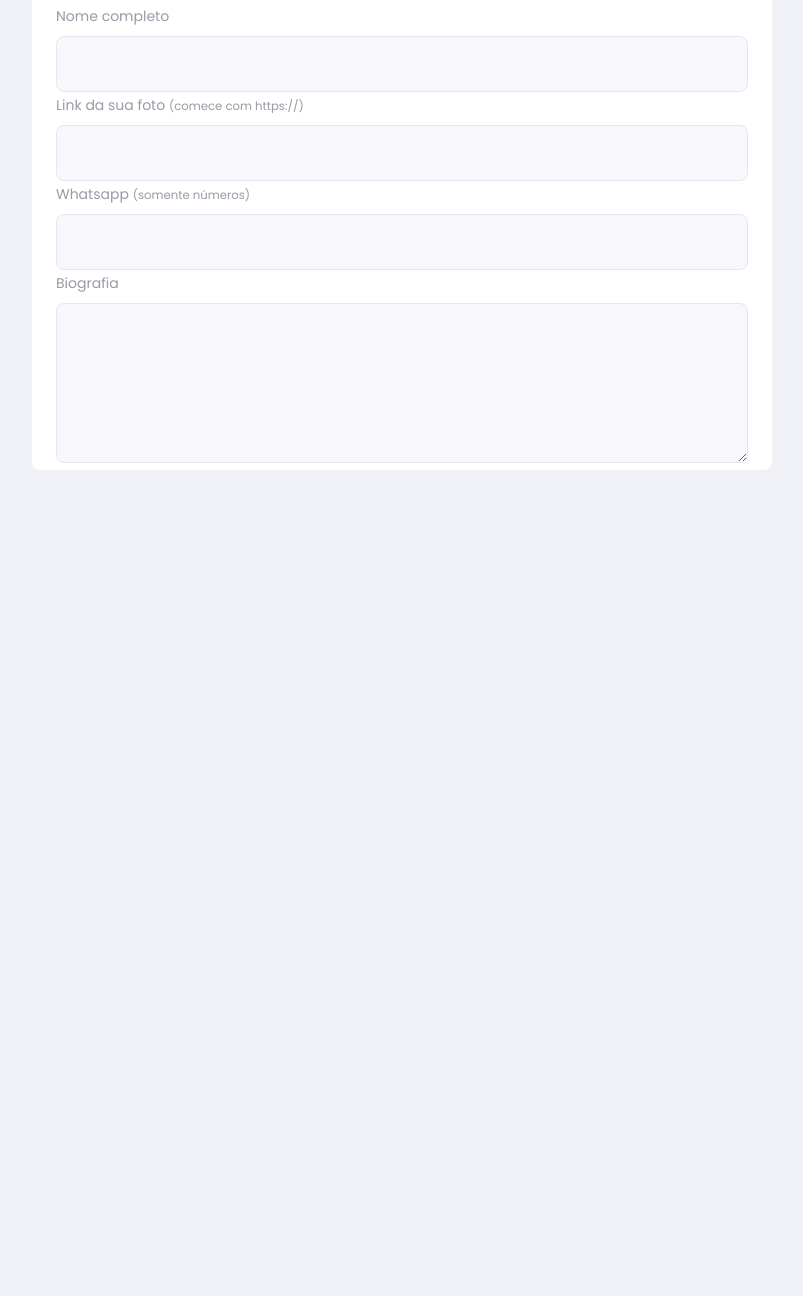
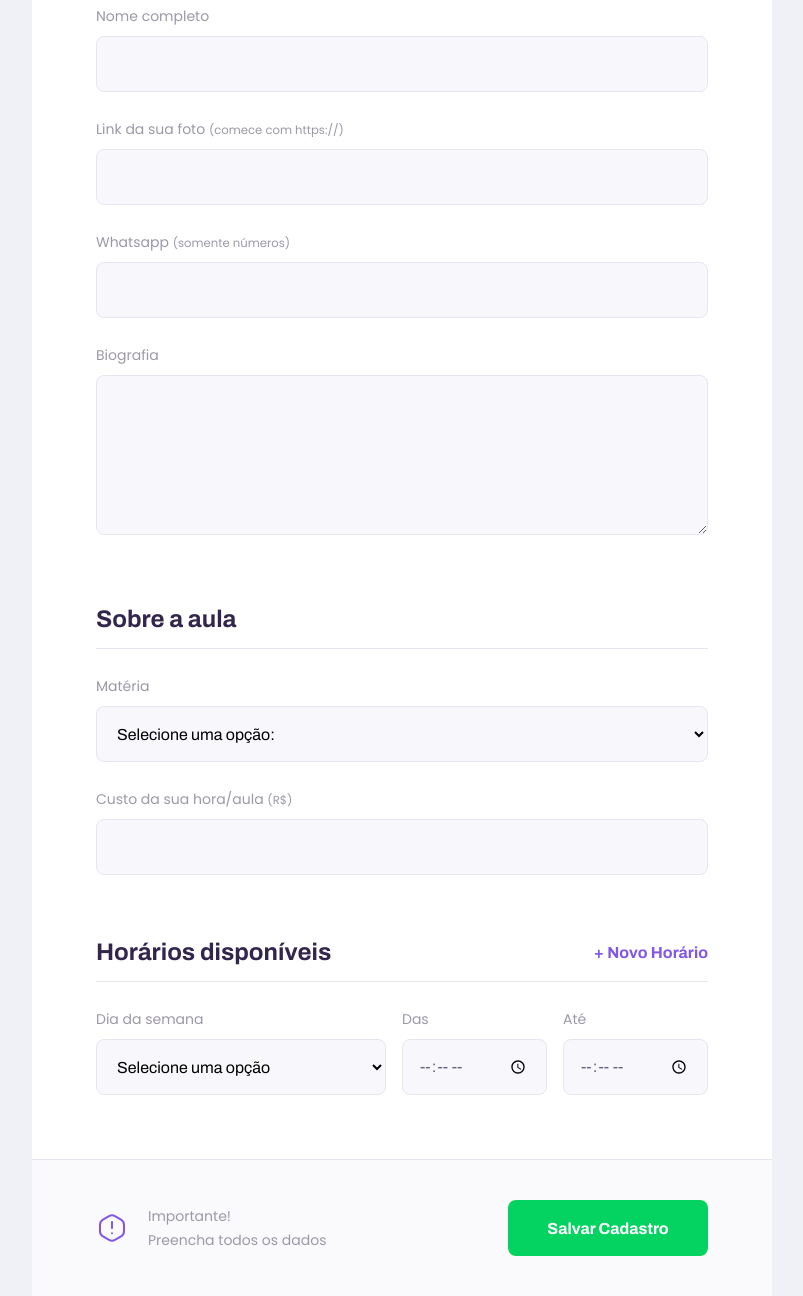
Before and after one commit to toncharles/proffy, a plain HTML site: page give-classes.html in a window 1280 px wide. Shown: the part 436-1732 px from the top of the page, without its empty margins (238-1041 px from the left). Before the commit the page ends 906 px from the top, so only its background shows below. Drawn offline with Linux system fonts and the light colour scheme.

Commit message:
completed page-give-classes layout

```diff
--- a/give-classes.html
+++ b/give-classes.html
@@ -59,7 +59,76 @@
 
                 </fieldset>
 
+                <fieldset>
+                    <legend>Sobre a aula</legend>
+
+                    <div class="select-block">
+                        <label for="subject">Matéria</label>
+                        <select name="subject" id="subject" required>
+                            <option value="">Selecione uma opção:</option>
+                            <option value="1">Artes</option>
+                            <option value="2">Biologia</option>
+                            <option value="3">Ciências</option>
+                            <option value="4">Educação Física</option>
+                            <option value="5">Física</option>
+                            <option value="6">Geografia</option>
+                            <option value="7">História</option>
+                            <option value="8">Matemática</option>
+                            <option value="9">Português</option>
+                            <option value="10">Química</option>
+                        </select>
+                    </div>
+
+                    <div class="input-block">
+                        <label for="cost">Custo da sua hora/aula <small>(R$)</small></label>
+                        <input type="cost" id="cost" type="number" required>
+                    </div>
+                </fieldset>
+
+                <fieldset id="schedule-items">
+                    <legend>Horários disponíveis
+                        <button id="add-time">+ Novo Horário</button>
+                    </legend>
+
+                    <div class="schedule-item">
+                        <div class="select-block">
+                            <label for="weekday">Dia da semana</label>
+                            <select name="weekday[]" required>
+                                <option value="">Selecione uma opção</option>
+                                <option value="0">Domingo</option>
+                                <option value="1">Segunda-feira</option>
+                                <option value="2">Terça-feira</option>
+                                <option value="3">Quarta-feira</option>
+                                <option value="4">Quinta-feira</option>
+                                <option value="5">Sexta-feira</option>
+                                <option value="6">Sábado</option>
+                            </select>
+                        </div>
+
+                        <div class="input-block">
+                            <label for="time_from">Das</label>
+                            <input type="time" name="time_from[]" required>
+                        </div>
+
+                        <div class="input-block">
+                            <label for="time_to">Até</label>
+                            <input type="time" name="time_to[]" required>
+                        </div>
+
+                    </div>
+
+                </fieldset>
+
             </form>
+
+            <footer>
+                <p>
+                    <img src="/images/icons/warning.svg" alt="Aviso importante">
+                    Importante! <br>
+                    Preencha todos os dados
+                </p>
+                <button type="submit" form="create-class">Salvar Cadastro</button>
+            </footer>
         </main>
     </div>
 
--- a/styles/partials/page-give-classes.css
+++ b/styles/partials/page-give-classes.css
@@ -1,6 +1,10 @@
 #page-give-classes #container {
     width: 100vw;
     height: 100vh;
+}
+
+#page-give-classes .page-header .header-content {
+    margin-bottom: 6.4rem;
 }
 
 #page-give-classes main {
@@ -33,8 +37,121 @@
     border-bottom: 1px solid var(--color-line-in-white);
 }
 
+#page-give-classes fieldset legend button {
+    background: none;
+    border: 0;
+
+    color: var(--color-primary);
+
+    font: 700 1.6rem Archivo;
+
+    cursor: pointer;
+
+    transition: 0.2;
+}
+
+#page-give-classes fieldset legend button:hover {
+    color: var(--color-primary-dark);
+}
+
+#page-give-classes fieldset+fieldset {
+    margin-top: 6.4rem;
+}
+
+#page-give-classes .input-block+.input-block,
+#page-give-classes .input-block+.textarea-block,
+#page-give-classes .select-block+.input-block {
+    margin-top: 2.4rem;
+}
+
+#page-give-classes main footer {
+    padding: 4rem 2.4rem;
+
+    background: var(--color-box-footer);
+    border-top: 1px solid var(--color-line-in-white);
+    margin-top: 6.4rem;
+}
+
+#page-give-classes main footer p {
+    display: flex;
+    align-items: center;
+    justify-content: center;
+
+    font-size: 1.4rem;
+    line-height: 2.4rem;
+
+    color: var(--color-text-complement);
+}
+
+#page-give-classes main footer p img {
+    margin-right: 2rem;
+}
+
+#page-give-classes main footer button {
+    width: 100%;
+    height: 5.6rem;
+    background: var(--color-secondary);
+    color: var(--color-button-text);
+    border: 0;
+    border-radius: .8rem;
+    cursor: pointer;
+    font: 700 1.6rem Archivo;
+
+    display: flex;
+    align-items: center;
+    justify-content: center;
+    text-decoration: none;
+
+    transition: 0.2s;
+    margin-top: 3.2rem;
+}
+
+#page-give-classes main footer button:hover {
+    background: var(--color-secondary-dark);
+}
+
+.schedule-item+.schedule-item {
+    margin-top: 3.2rem;
+    padding-top: 3.2rem;
+
+    border-top: 1px solid var(--color-line-in-white);
+}
+
 @media (min-width: 700px) {
     #page-give-classes #container {
         max-width: 700vw;
     }
+
+    #page-give-classes .page-header .header-content {
+        margin-bottom: 0;
+    }
+
+    #page-give-classes main fieldset {
+        padding: 0 64px;
+    }
+
+    .schedule-item {
+        display: grid;
+        grid-template-columns: 2fr 1fr 1fr;
+        column-gap: 1.6rem;
+    }
+
+    #page-give-classes #schedule-items .select-block+.input-block,
+    #page-give-classes #schedule-items .input-block+.input-block {
+        margin-top: 0;
+    }
+
+    #page-give-classes main footer {
+        padding: 40px 64px;
+
+        display: flex;
+        align-items: center;
+        justify-content: space-between;
+    }
+
+    #page-give-classes main footer button {
+        margin-top: 0;
+
+        width: 200px;
+    }
 }
```
